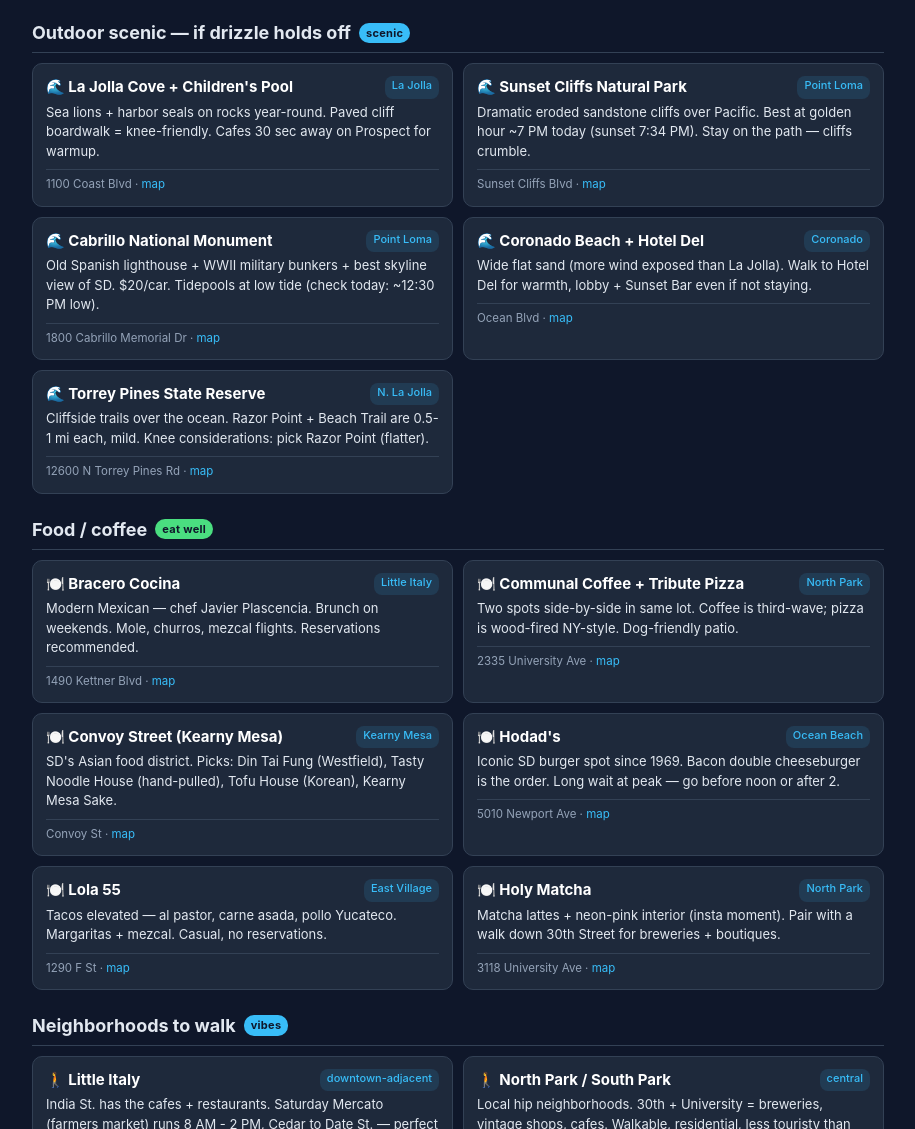
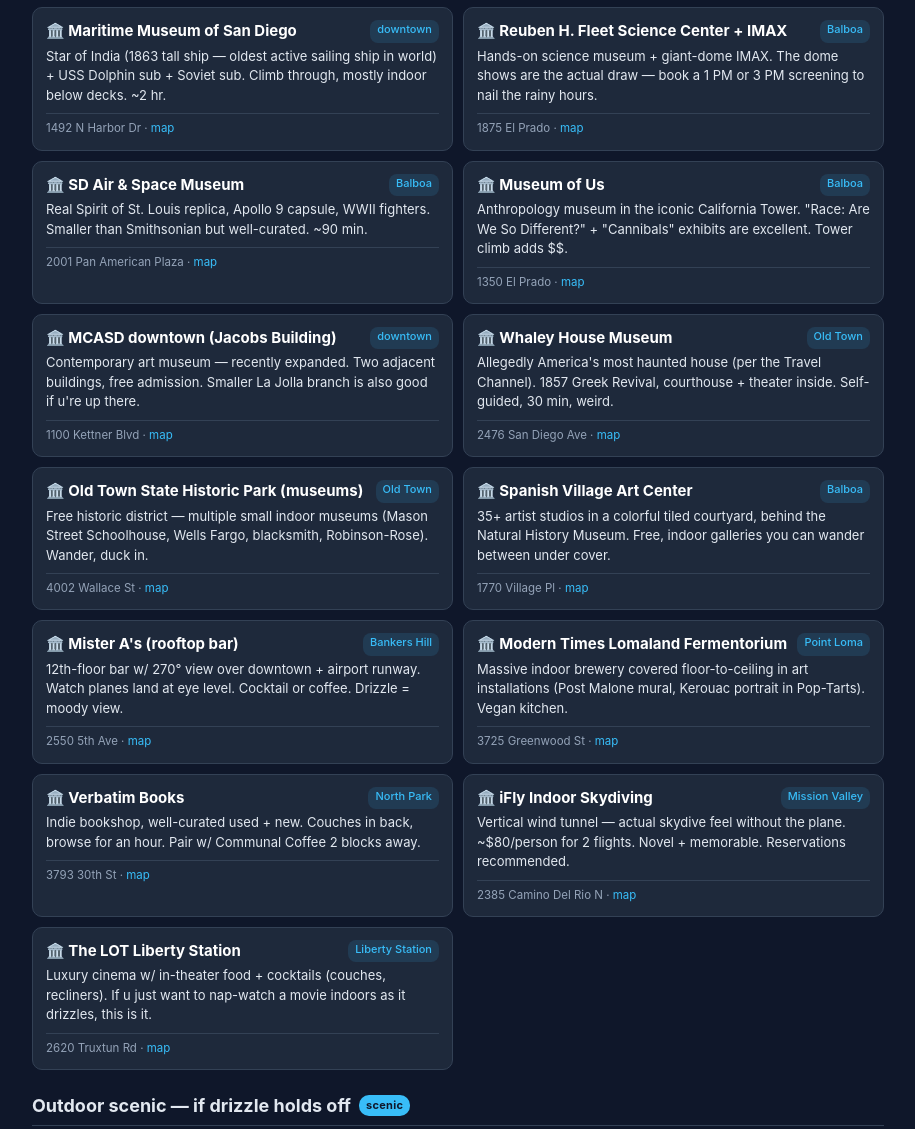
Before and after one commit to bubakazouba/sd-things-to-do, a plain HTML site: page index.html in a window 1280 px wide. Shown: the part 661-1790 px from the top of the page, without its empty margins (182-1097 px from the left). Drawn offline with Linux system fonts and the light colour scheme.

Commit message:
Add 13 more indoor options for cold-day SD

```diff
--- a/index.html
+++ b/index.html
@@ -175,6 +175,84 @@
   <div class="meta">2820 Historic Decatur Rd · <a href="https://maps.google.com/?q=Liberty+Public+Market">map</a></div>
 </div>
 
+<div class="card">
+  <h3><span class="indoor">Maritime Museum of San Diego</span><span class="nbhd">downtown</span></h3>
+  <div class="why">Star of India (1863 tall ship — oldest active sailing ship in world) + USS Dolphin sub + Soviet sub. Climb through, mostly indoor below decks. ~2 hr.</div>
+  <div class="meta">1492 N Harbor Dr · <a href="https://maps.google.com/?q=Maritime+Museum+San+Diego">map</a></div>
+</div>
+
+<div class="card">
+  <h3><span class="indoor">Reuben H. Fleet Science Center + IMAX</span><span class="nbhd">Balboa</span></h3>
+  <div class="why">Hands-on science museum + giant-dome IMAX. The dome shows are the actual draw — book a 1 PM or 3 PM screening to nail the rainy hours.</div>
+  <div class="meta">1875 El Prado · <a href="https://maps.google.com/?q=Fleet+Science+Center">map</a></div>
+</div>
+
+<div class="card">
+  <h3><span class="indoor">SD Air & Space Museum</span><span class="nbhd">Balboa</span></h3>
+  <div class="why">Real Spirit of St. Louis replica, Apollo 9 capsule, WWII fighters. Smaller than Smithsonian but well-curated. ~90 min.</div>
+  <div class="meta">2001 Pan American Plaza · <a href="https://maps.google.com/?q=SD+Air+and+Space+Museum">map</a></div>
+</div>
+
+<div class="card">
+  <h3><span class="indoor">Museum of Us</span><span class="nbhd">Balboa</span></h3>
+  <div class="why">Anthropology museum in the iconic California Tower. "Race: Are We So Different?" + "Cannibals" exhibits are excellent. Tower climb adds $$.</div>
+  <div class="meta">1350 El Prado · <a href="https://maps.google.com/?q=Museum+of+Us+Balboa">map</a></div>
+</div>
+
+<div class="card">
+  <h3><span class="indoor">MCASD downtown (Jacobs Building)</span><span class="nbhd">downtown</span></h3>
+  <div class="why">Contemporary art museum — recently expanded. Two adjacent buildings, free admission. Smaller La Jolla branch is also good if u're up there.</div>
+  <div class="meta">1100 Kettner Blvd · <a href="https://maps.google.com/?q=MCASD+Downtown">map</a></div>
+</div>
+
+<div class="card">
+  <h3><span class="indoor">Whaley House Museum</span><span class="nbhd">Old Town</span></h3>
+  <div class="why">Allegedly America's most haunted house (per the Travel Channel). 1857 Greek Revival, courthouse + theater inside. Self-guided, 30 min, weird.</div>
+  <div class="meta">2476 San Diego Ave · <a href="https://maps.google.com/?q=Whaley+House+Museum">map</a></div>
+</div>
+
+<div class="card">
+  <h3><span class="indoor">Old Town State Historic Park (museums)</span><span class="nbhd">Old Town</span></h3>
+  <div class="why">Free historic district — multiple small indoor museums (Mason Street Schoolhouse, Wells Fargo, blacksmith, Robinson-Rose). Wander, duck in.</div>
+  <div class="meta">4002 Wallace St · <a href="https://maps.google.com/?q=Old+Town+San+Diego+State+Historic+Park">map</a></div>
+</div>
+
+<div class="card">
+  <h3><span class="indoor">Spanish Village Art Center</span><span class="nbhd">Balboa</span></h3>
+  <div class="why">35+ artist studios in a colorful tiled courtyard, behind the Natural History Museum. Free, indoor galleries you can wander between under cover.</div>
+  <div class="meta">1770 Village Pl · <a href="https://maps.google.com/?q=Spanish+Village+Art+Center">map</a></div>
+</div>
+
+<div class="card">
+  <h3><span class="indoor">Mister A's (rooftop bar)</span><span class="nbhd">Bankers Hill</span></h3>
+  <div class="why">12th-floor bar w/ 270° view over downtown + airport runway. Watch planes land at eye level. Cocktail or coffee. Drizzle = moody view.</div>
+  <div class="meta">2550 5th Ave · <a href="https://maps.google.com/?q=Mister+As+San+Diego">map</a></div>
+</div>
+
+<div class="card">
+  <h3><span class="indoor">Modern Times Lomaland Fermentorium</span><span class="nbhd">Point Loma</span></h3>
+  <div class="why">Massive indoor brewery covered floor-to-ceiling in art installations (Post Malone mural, Kerouac portrait in Pop-Tarts). Vegan kitchen.</div>
+  <div class="meta">3725 Greenwood St · <a href="https://maps.google.com/?q=Modern+Times+Lomaland">map</a></div>
+</div>
+
+<div class="card">
+  <h3><span class="indoor">Verbatim Books</span><span class="nbhd">North Park</span></h3>
+  <div class="why">Indie bookshop, well-curated used + new. Couches in back, browse for an hour. Pair w/ Communal Coffee 2 blocks away.</div>
+  <div class="meta">3793 30th St · <a href="https://maps.google.com/?q=Verbatim+Books+San+Diego">map</a></div>
+</div>
+
+<div class="card">
+  <h3><span class="indoor">iFly Indoor Skydiving</span><span class="nbhd">Mission Valley</span></h3>
+  <div class="why">Vertical wind tunnel — actual skydive feel without the plane. ~$80/person for 2 flights. Novel + memorable. Reservations recommended.</div>
+  <div class="meta">2385 Camino Del Rio N · <a href="https://maps.google.com/?q=iFly+San+Diego">map</a></div>
+</div>
+
+<div class="card">
+  <h3><span class="indoor">The LOT Liberty Station</span><span class="nbhd">Liberty Station</span></h3>
+  <div class="why">Luxury cinema w/ in-theater food + cocktails (couches, recliners). If u just want to nap-watch a movie indoors as it drizzles, this is it.</div>
+  <div class="meta">2620 Truxtun Rd · <a href="https://maps.google.com/?q=The+LOT+Liberty+Station">map</a></div>
+</div>
+
 </div>
 
 <h2>Outdoor scenic — if drizzle holds off <span class="badge cool">scenic</span></h2>
```
